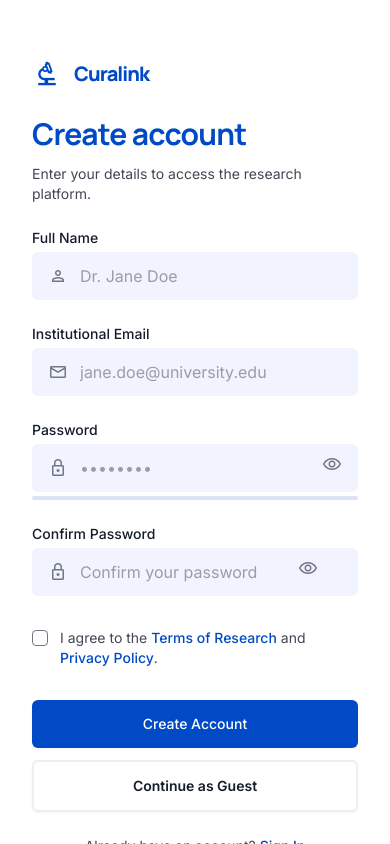
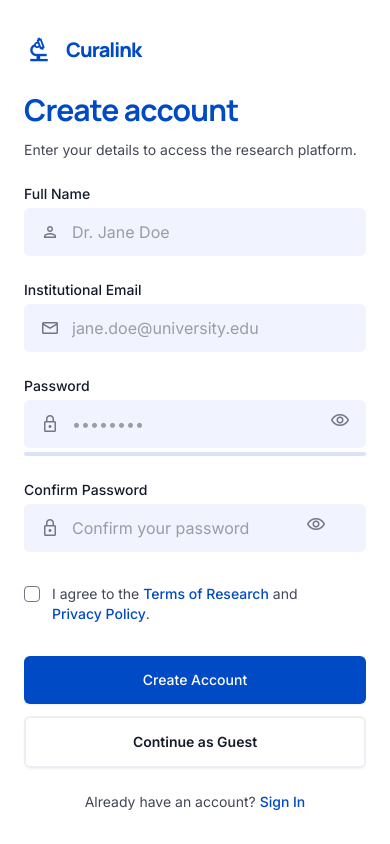
Before and after one commit to preetham-nandyala/CuraLink, a React (Vite) app in the folder client/: page /register in a window 390 px wide. Built offline with nearby package versions, Linux system fonts and the light colour scheme; no server answers.

Commit message:
style: tighten auth container padding and centering for a polished SaaS look

```diff
--- a/client/src/pages/Login.jsx
+++ b/client/src/pages/Login.jsx
@@ -82,9 +82,9 @@ const Login = () => {
 
       {/* Right Side: Login Form */}
       <div className="w-full lg:w-1/2 bg-surface-container-lowest overflow-y-auto">
-        <div className="min-h-full flex flex-col items-center justify-center p-8 sm:p-12 lg:p-24">
-          <div className="w-full max-w-md space-y-8 py-6">
-            <div className="lg:hidden flex items-center gap-3 mb-6">
+        <div className="min-h-full flex flex-col items-center justify-center p-6 sm:p-10 lg:p-12">
+          <div className="w-full max-w-md space-y-8">
+            <div className="lg:hidden flex items-center gap-3 mb-2">
               <span className="material-symbols-outlined fill-icon text-3xl text-primary">biotech</span>
               <span className="font-headline font-extrabold text-xl tracking-tighter text-primary">Curalink</span>
             </div>
--- a/client/src/pages/Register.jsx
+++ b/client/src/pages/Register.jsx
@@ -146,9 +146,9 @@ const Register = () => {
 
       {/* Right side */}
       <div className="w-full lg:w-1/2 bg-surface-container-lowest overflow-y-auto">
-        <div className="min-h-full flex flex-col items-center justify-center p-8 sm:p-12 lg:p-24">
-          <div className="w-full max-w-md space-y-6 py-6">
-            <div className="lg:hidden flex items-center gap-3 mb-6">
+        <div className="min-h-full flex flex-col items-center justify-center p-6 sm:p-10 lg:p-12">
+          <div className="w-full max-w-md space-y-6">
+            <div className="lg:hidden flex items-center gap-3 mb-2">
               <span className="material-symbols-outlined fill-icon text-3xl text-primary">biotech</span>
               <span className="font-headline font-extrabold text-xl tracking-tighter text-primary">Curalink</span>
             </div>
```
